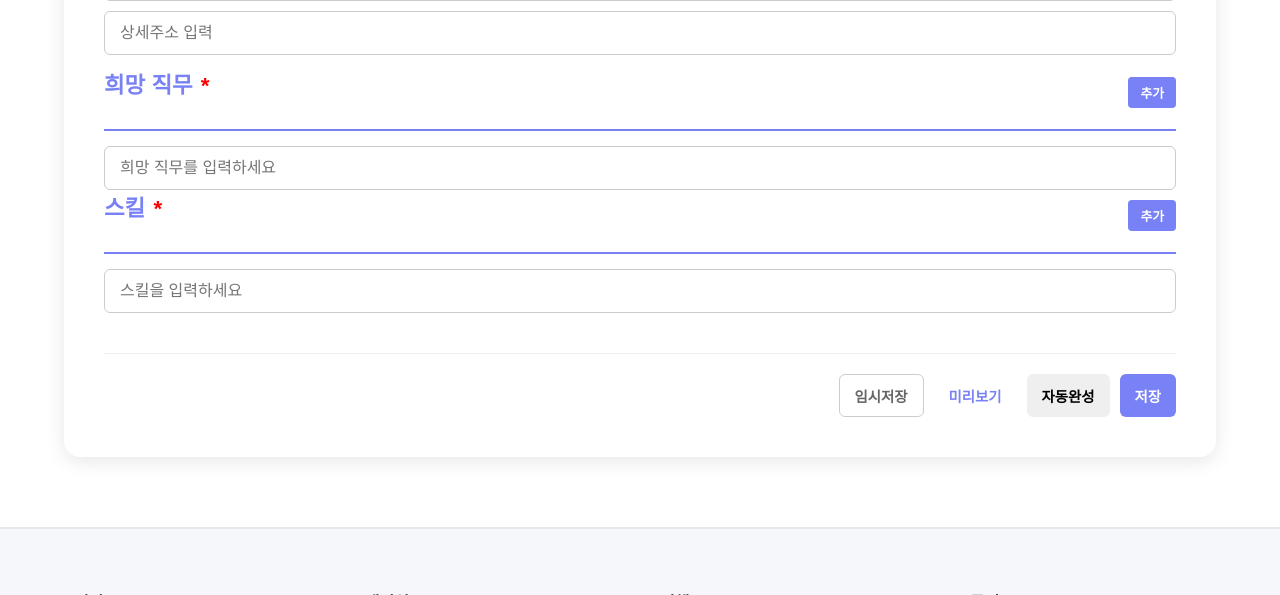
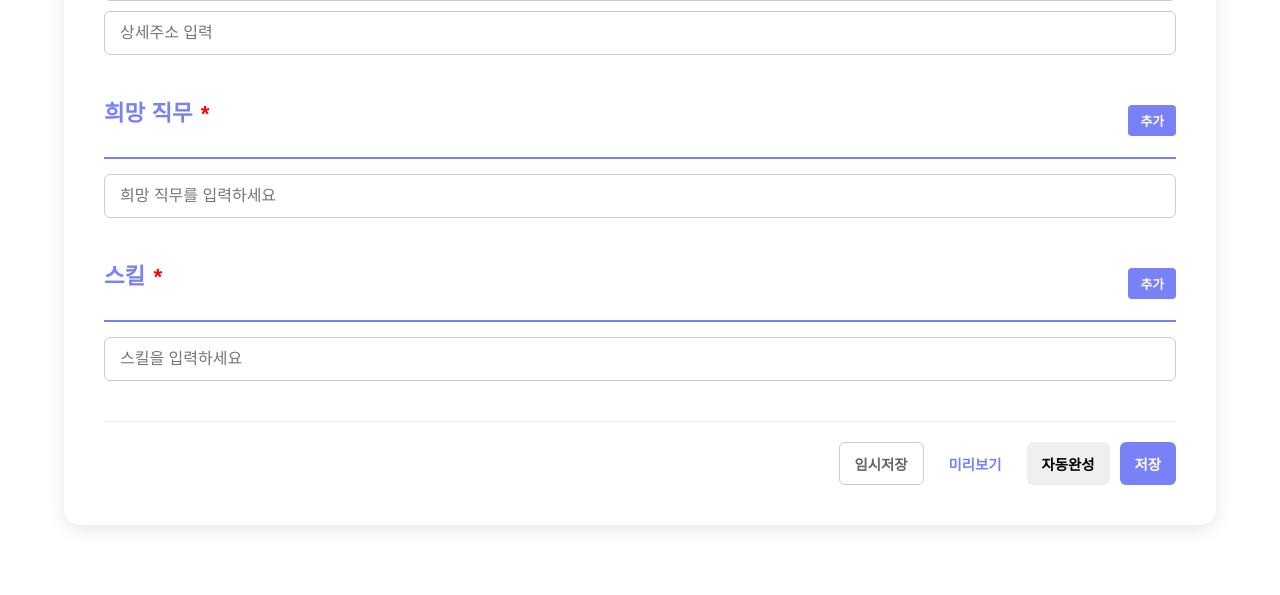
Before and after one commit to DDIT-JINRO/jinro_back_public, a Java web app: template src/main/webapp/WEB-INF/views/cdp/rsm/rsm/resumeWriter.jsp in a window 1280 px wide. Shown: the part 1125-1720 px from the top of the page. Run offline with Tomcat 11, a stand-in JSP engine, Linux system fonts and the light colour scheme; the template is opened without the code that fills it, so the values that code supplies are empty; some libraries are stand-ins or nearby versions.

Commit message:
feat : 이력서 margin 조절

```diff
--- a/src/main/resources/static/css/cdp/rsm/rsm/resumeWriter.css
+++ b/src/main/resources/static/css/cdp/rsm/rsm/resumeWriter.css
@@ -113,7 +113,11 @@
 
 .address-group {
 	grid-column: 1 / -1; /* 주소 그룹은 전체 너비 사용 */
-	margin-bottom: 12px;
+	margin-bottom: 40px;
+}
+
+.form-JobWish,.form-Skills,.form-Education,.form-certificate,.form-activities {
+	margin-bottom : 40px;
 }
 
 
@@ -272,7 +276,7 @@
 	display: flex;
 	flex-direction: column;
 	gap: 15px;
-	margin-top: 15px;
+	margin: 15px 0 15px 0;
 }
 
 .input-container {
@@ -280,8 +284,9 @@
 	align-items: center;
 	gap: 10px;
 	width: 100%;
-	margin-bottom: 15px;
 }
+
+
 
 /* Education specific adjustments */
 .education-input-group, .input-container.education {
@@ -467,6 +472,7 @@
 	background-color: #5c68d9;
 }
 
+
 /* Utility Classes */
 .hidden {
 	display: none !important;
--- a/src/main/resources/static/js/cdp/rsm/rsm/resumeWriter.js
+++ b/src/main/resources/static/js/cdp/rsm/rsm/resumeWriter.js
@@ -353,7 +353,7 @@ document.addEventListener("DOMContentLoaded", function() {
 					iconSearch.remove();
 				}
 			  const opt = {
-				margin: 10,
+				margin: 5,
 			    filename: 'resume.pdf',
 			    image: { type: 'jpeg', quality: 0.98 },
 			    html2canvas: {
```
